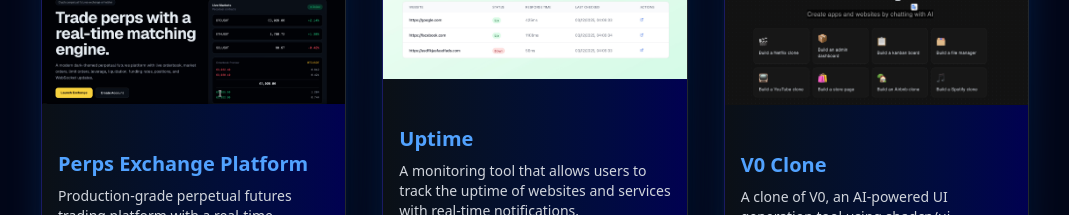
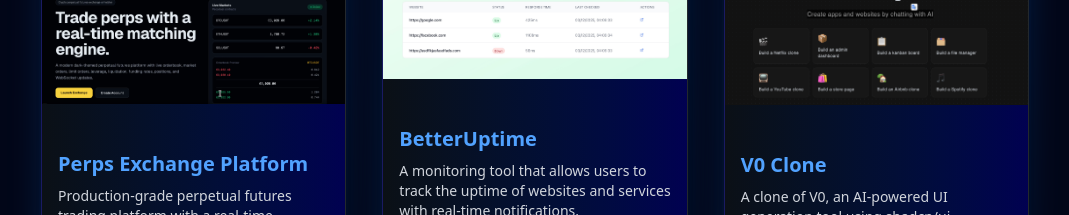
Before and after one commit to bhupeshv29/Bhupesh-portfolio, a Next.js app: page / in a window 1280 px wide. Shown: the part 920-1135 px from the top of the page, without its empty margins (105-1174 px from the left). Built offline with nearby package versions, Linux system fonts and the light colour scheme.

Commit message:
rename: betteruptime project

```diff
--- a/components/constants/projects.ts
+++ b/components/constants/projects.ts
@@ -26,7 +26,7 @@
     githubLink: "https://github.com/bhupeshv29/Perps-Exchange-platform",
   },
   {
-    title: "Uptime",
+    title: "BetterUptime",
     description:
       "A monitoring tool that allows users to track the uptime of websites and services with real-time notifications.",
     image: "/uptime.jpeg",
```
